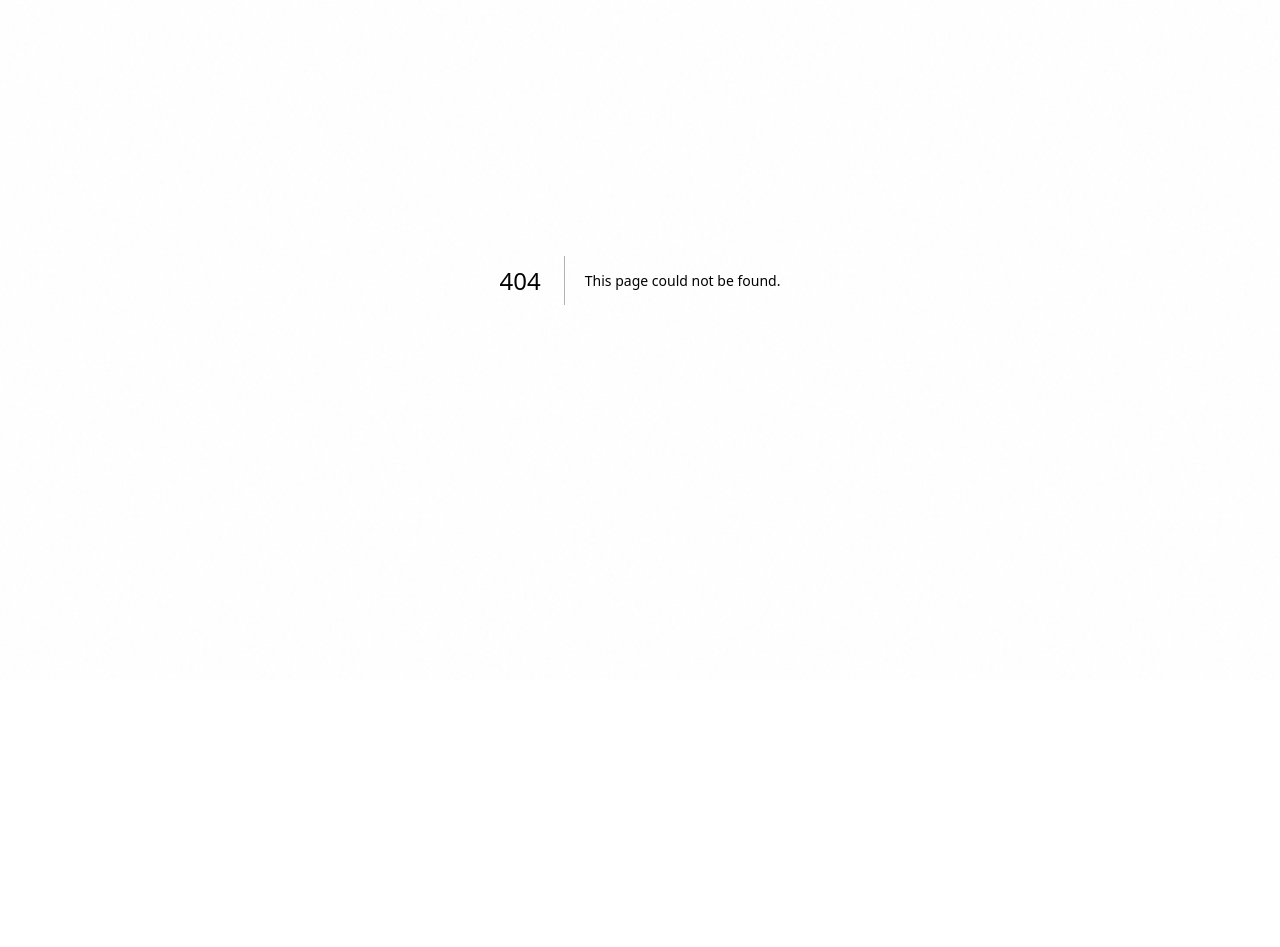
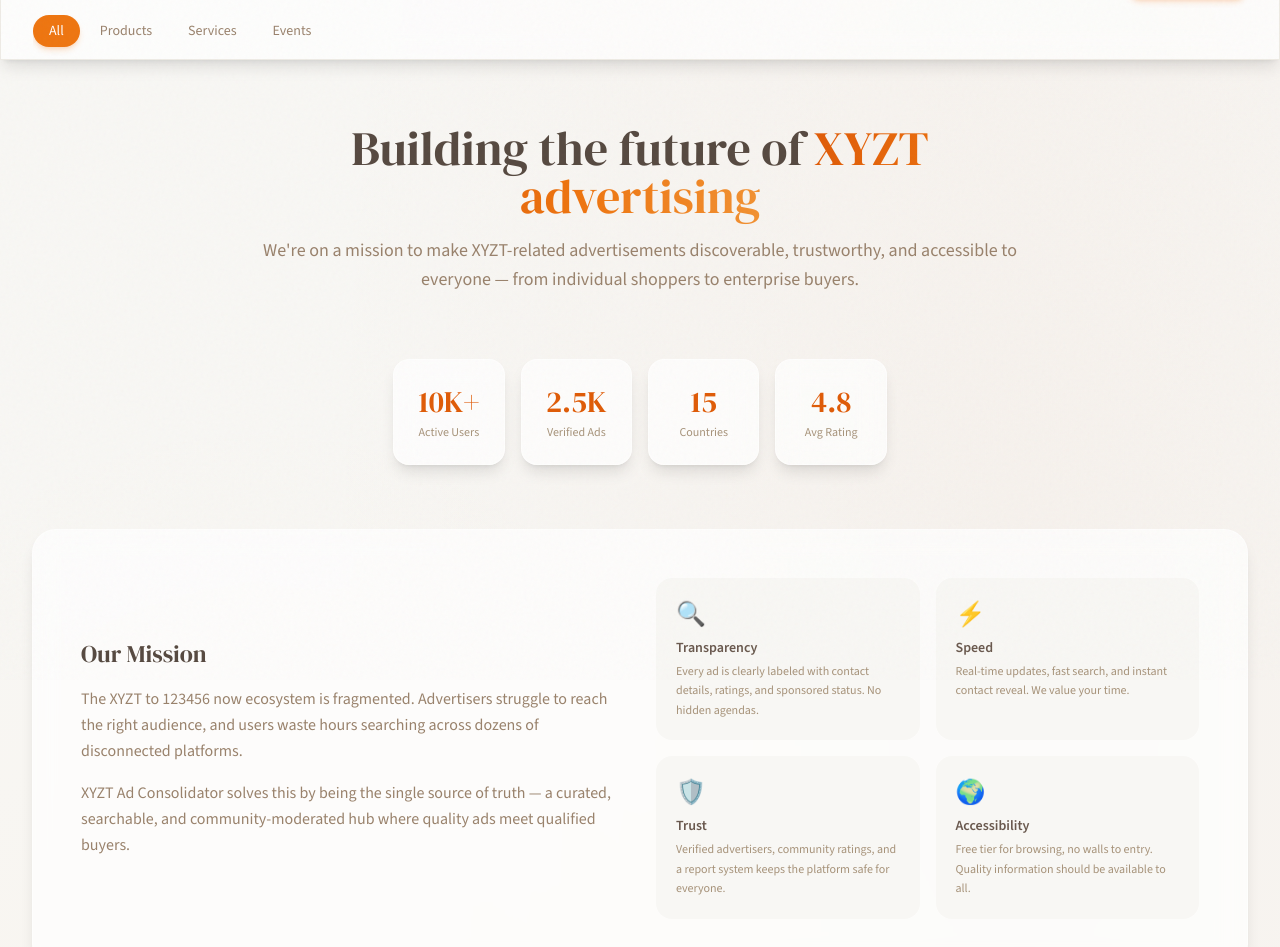
Before and after one commit to papajo/AdConsolidator, a Next.js app: page /about in a window 1280 px wide. Before the commit this address had no page. Shown: the part 120-1067 px from the top of the page. Before the commit the page ends 800 px from the top, so only its background shows below. Built offline with nearby package versions, Linux system fonts and the light colour scheme.

Commit message:
Update src/pages/about.js

```diff
--- /dev/null
+++ b/src/pages/about.js
@@ -0,0 +1,163 @@
+import Head from 'next/head';
+import Link from 'next/link';
+import Header from '../components/Header';
+import Footer from '../components/Footer';
+
+export default function About() {
+  const team = [
+    { name: 'Alex Chen', role: 'Founder & CEO', bio: 'Former ad tech executive with 12+ years building marketplace platforms.' },
+    { name: 'Sarah Johnson', role: 'Head of Product', bio: 'UX-focused product leader who previously scaled a B2B SaaS to 50k users.' },
+    { name: 'Marcus Rivera', role: 'Lead Engineer', bio: 'Full-stack engineer passionate about clean architecture and developer experience.' },
+    { name: 'Priya Patel', role: 'Growth & Marketing', bio: 'Data-driven growth marketer who loves connecting businesses with their audience.' },
+  ];
+
+  const milestones = [
+    { year: '2025 Q1', title: 'Idea Born', desc: 'Identified the gap in XYZT-specific ad aggregation while consulting for 123456 enterprises.' },
+    { year: '2025 Q3', title: 'MVP Launched', desc: 'Released the first version with 50 curated ads and basic search functionality.' },
+    { year: '2026 Q1', title: '1,000 Users', desc: 'Reached 1,000 active users and 200+ verified advertisers on the platform.' },
+    { year: '2026 Q2', title: 'Global Expansion', desc: 'Expanded to 15 countries with multi-language support and local category filters.' },
+  ];
+
+  const values = [
+    { icon: '🔍', title: 'Transparency', desc: 'Every ad is clearly labeled with contact details, ratings, and sponsored status. No hidden agendas.' },
+    { icon: '⚡', title: 'Speed', desc: 'Real-time updates, fast search, and instant contact reveal. We value your time.' },
+    { icon: '🛡️', title: 'Trust', desc: 'Verified advertisers, community ratings, and a report system keeps the platform safe for everyone.' },
+    { icon: '🌍', title: 'Accessibility', desc: 'Free tier for browsing, no walls to entry. Quality information should be available to all.' },
+  ];
+
+  return (
+    <>
+      <Head>
+        <title>About | XYZT Ad Consolidator</title>
+        <meta name="viewport" content="width=device-width, initial-scale=1" />
+      </Head>
+
+      <div className="min-h-screen flex flex-col">
+        <Header onSearch={() => {}} onCategoryChange={() => {}} activeCategory="All" />
+
+        {/* Hero */}
+        <section className="max-w-7xl mx-auto px-4 sm:px-6 lg:px-8 pt-16 pb-8">
+          <div className="text-center max-w-3xl mx-auto">
+            <h2 className="font-display text-4xl md:text-5xl text-surface-900 mb-4">
+              Building the future of <span className="gradient-text">XYZT advertising</span>
+            </h2>
+            <p className="text-surface-600 text-lg leading-relaxed">
+              We're on a mission to make XYZT-related advertisements discoverable, trustworthy, and accessible to everyone — from individual shoppers to enterprise buyers.
+            </p>
+          </div>
+        </section>
+
+        {/* Stats bar */}
+        <section className="max-w-7xl mx-auto px-4 sm:px-6 lg:px-8 py-8">
+          <div className="grid grid-cols-2 md:grid-cols-4 gap-4">
+            {[
+              { value: '10K+', label: 'Active Users' },
+              { value: '2.5K', label: 'Verified Ads' },
+              { value: '15', label: 'Countries' },
+              { value: '4.8', label: 'Avg Rating' },
+            ].map(stat => (
+              <div key={stat.label} className="glass-card rounded-2xl p-6 text-center">
+                <div className="font-display text-3xl text-brand-600 mb-1">{stat.value}</div>
+                <div className="text-xs text-surface-500">{stat.label}</div>
+              </div>
+            ))}
+          </div>
+        </section>
+
+        {/* Mission */}
+        <section className="max-w-7xl mx-auto px-4 sm:px-6 lg:px-8 py-8">
+          <div className="glass-card rounded-3xl p-8 md:p-12">
+            <div className="grid grid-cols-1 md:grid-cols-2 gap-8 items-center">
+              <div>
+                <h3 className="font-display text-2xl text-surface-900 mb-4">Our Mission</h3>
+                <p className="text-surface-600 leading-relaxed mb-4">
+                  The XYZT to 123456 now ecosystem is fragmented. Advertisers struggle to reach the right audience, and users waste hours searching across dozens of disconnected platforms.
+                </p>
+                <p className="text-surface-600 leading-relaxed">
+                  XYZT Ad Consolidator solves this by being the single source of truth — a curated, searchable, and community-moderated hub where quality ads meet qualified buyers.
+                </p>
+              </div>
+              <div className="grid grid-cols-2 gap-4">
+                {values.map(v => (
+                  <div key={v.title} className="bg-surface-50 rounded-2xl p-5">
+                    <div className="text-2xl mb-2">{v.icon}</div>
+                    <h4 className="text-sm font-semibold text-surface-800 mb-1">{v.title}</h4>
+                    <p className="text-xs text-surface-500 leading-relaxed">{v.desc}</p>
+                  </div>
+                ))}
+              </div>
+            </div>
+          </div>
+        </section>
+
+        {/* Timeline */}
+        <section className="max-w-7xl mx-auto px-4 sm:px-6 lg:px-8 py-8">
+          <h3 className="font-display text-3xl text-center text-surface-900 mb-12">Our Journey</h3>
+          <div className="relative">
+            <div className="absolute left-1/2 top-0 bottom-0 w-px bg-surface-200 hidden md:block" />
+            <div className="space-y-8">
+              {milestones.map((m, i) => (
+                <div key={m.year} className={`flex flex-col md:flex-row items-center gap-6 ${i % 2 === 1 ? 'md:flex-row-reverse' : ''}`}>
+                  <div className="flex-1 glass-card rounded-2xl p-6 max-w-md">
+                    <span className="text-xs font-mono text-brand-600 font-semibold">{m.year}</span>
+                    <h4 className="font-display text-lg text-surface-900 mt-1 mb-2">{m.title}</h4>
+                    <p className="text-sm text-surface-500">{m.desc}</p>
+                  </div>
+                  <div className="w-4 h-4 rounded-full bg-brand-500 border-4 border-white shadow-md z-10 hidden md:block" />
+                  <div className="flex-1 hidden md:block" />
+                </div>
+              ))}
+            </div>
+          </div>
+        </section>
+
+        {/* Team */}
+        <section className="bg-surface-50 border-y border-surface-200/50">
+          <div className="max-w-7xl mx-auto px-4 sm:px-6 lg:px-8 py-16">
+            <h3 className="font-display text-3xl text-center text-surface-900 mb-12">Meet the team</h3>
+            <div className="grid grid-cols-1 sm:grid-cols-2 lg:grid-cols-4 gap-6">
+              {team.map(member => (
+                <div key={member.name} className="glass-card rounded-2xl p-6 text-center hover-lift">
+                  <div className="w-16 h-16 rounded-full bg-gradient-to-br from-brand-300 to-brand-600 flex items-center justify-center mx-auto mb-4">
+                    <span className="text-white text-xl font-bold">{member.name.split(' ').map(n => n[0]).join('')}</span>
+                  </div>
+                  <h4 className="font-display text-base text-surface-900">{member.name}</h4>
+                  <p className="text-xs text-brand-600 font-medium mb-2">{member.role}</p>
+                  <p className="text-xs text-surface-500 leading-relaxed">{member.bio}</p>
+                </div>
+              ))}
+            </div>
+          </div>
+        </section>
+
+        {/* CTA */}
+        <section className="max-w-7xl mx-auto px-4 sm:px-6 lg:px-8 py-20">
+          <div className="relative overflow-hidden rounded-3xl bg-gradient-to-br from-surface-900 to-surface-950 p-12 md:p-16 text-center">
+            <div className="absolute inset-0 opacity-10">
+              <div className="absolute top-10 right-10 w-40 h-40 bg-brand-500 rounded-full blur-3xl" />
+              <div className="absolute bottom-10 left-10 w-60 h-60 bg-brand-400 rounded-full blur-3xl" />
+            </div>
+            <div className="relative">
+              <h2 className="font-display text-3xl md:text-4xl text-white mb-4">
+                Want to join us?
+              </h2>
+              <p className="text-surface-300 text-lg mb-8 max-w-xl mx-auto">
+                We're always looking for talented people who want to reshape how XYZT advertising works.
+              </p>
+              <div className="flex items-center justify-center gap-4 flex-wrap">
+                <Link href="/contact" className="px-8 py-3 bg-gradient-to-r from-brand-500 to-brand-400 text-white font-semibold rounded-xl shadow-lg shadow-brand-500/25 hover:from-brand-600 hover:to-brand-500 active:scale-[0.98] transition-all duration-200">
+                  Join the team
+                </Link>
+                <Link href="/pricing" className="px-8 py-3 bg-white/10 text-white font-medium rounded-xl hover:bg-white/20 transition-all duration-200">
+                  View plans
+                </Link>
+              </div>
+            </div>
+          </div>
+        </section>
+
+        <Footer />
+      </div>
+    </>
+  );
+}
```
